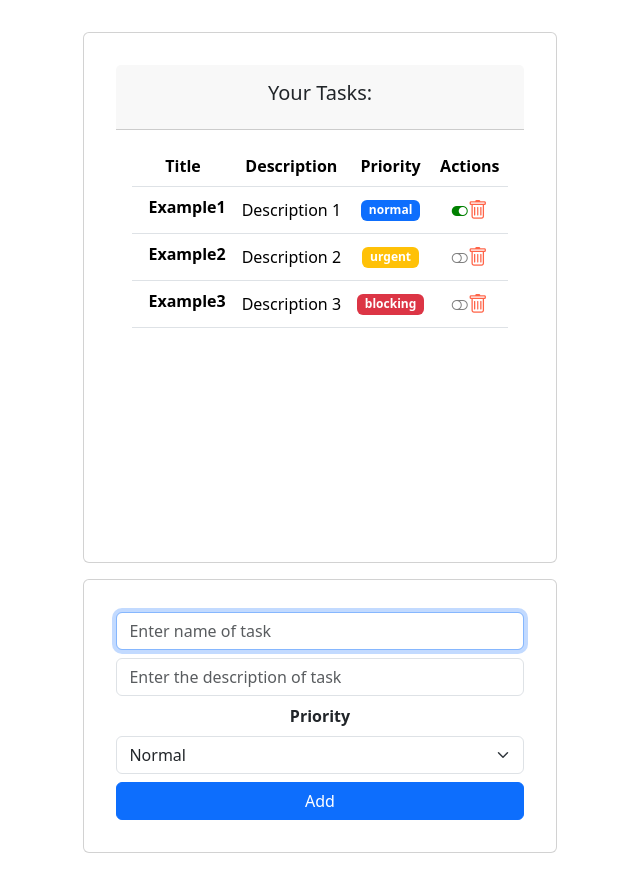
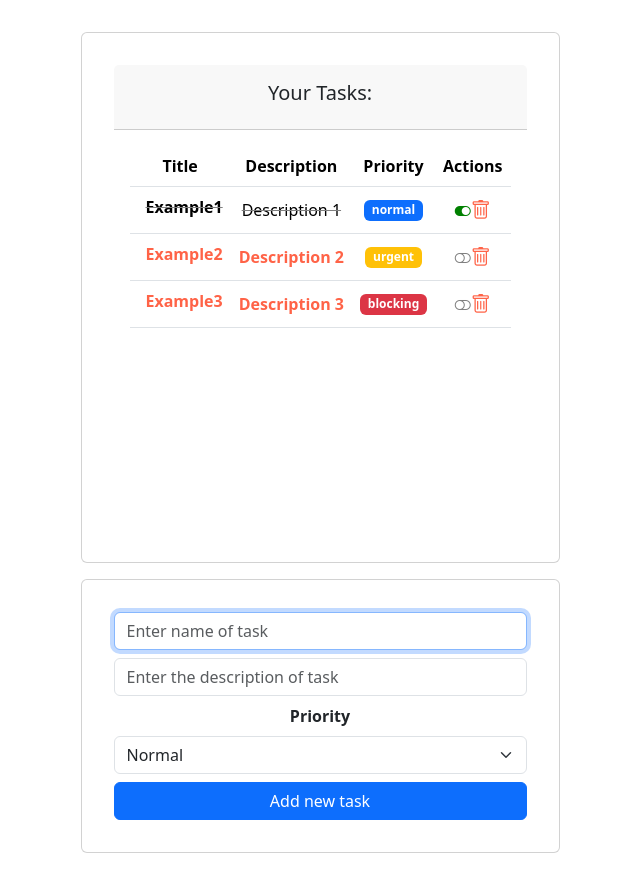
Before and after one commit to miguelruizF/app_tasks, a React (Vite) app: page / in a window 1280 px wide. Shown: the whole page, without its empty margins (320-960 px from the left). Built offline with nearby package versions, Linux system fonts and the light colour scheme.

Commit message:
Condicional task_list - tareas completadas o pendientes

```diff
--- a/src/components/container/Task_List.jsx
+++ b/src/components/container/Task_List.jsx
@@ -88,7 +88,7 @@ export const Task_ListComponent = () => {
         )
     }
 
-    let tasksTable = <ListTable></ListTable>
+    let tasksTable = <ListTable></ListTable> //Guardar lo que devuelva el componente y despues llamarlo a renderizar
 
     if ( tasks.length > 0 ) {
         tasksTable = <ListTable></ListTable>
@@ -114,7 +114,7 @@ export const Task_ListComponent = () => {
                         { tasksTable }
                     </div>
                 </div>
-                <TaskForm add={ addTask }></TaskForm>
+                <TaskForm add={ addTask } length={ tasks.length }></TaskForm>
             </div>
         </div>
     )
--- a/src/components/pure/Task.jsx
+++ b/src/components/pure/Task.jsx
@@ -2,10 +2,10 @@
 import PropTypes from 'prop-types'
 import { Task } from '../../models/task.class'
 import { useEffect } from 'react'
-
+import { LEVELS } from '../../models/levels.enum'
 //Importar hoja de estilos task.scss
 import '../../styles/task.scss'
-import { LEVELS } from '../../models/levels.enum'
+
 import { Badge } from 'react-bootstrap'
 
 const TaskComponent = ({ task, complete, remove }) => {
@@ -55,9 +55,22 @@ const TaskComponent = ({ task, complete, remove }) => {
         }
     }
 
+    /*  const taskCompleted = {
+        color: 'grey',
+        textDecoration: 'line-through',
+        fontWeight: 'bold'
+    }
+
+    const taskPending = {
+        color: 'tomato',
+        fontWeight: 'bold'
+    } */
+
+
     return (
         <>
-            <tr className='fw-normal'>
+            <tr className={ task.completed ? 'task-completed' :  'task-pending' }>
+            {/* <tr style={ task.completed ? taskCompleted : taskPending }> */}
                 <th>
                     <span className='ms-2'>{ task.name }</span>
                 </th>
--- a/src/components/pure/forms/TaskForm.jsx
+++ b/src/components/pure/forms/TaskForm.jsx
@@ -3,8 +3,9 @@ import { Button, Form } from "react-bootstrap"
 import PropTypes from 'prop-types'
 import { LEVELS } from "../../../models/levels.enum";
 import { Task } from "../../../models/task.class";
+import { SassColor } from "sass";
 
-export const TaskForm = ( { add } ) => {
+export const TaskForm = ( { add, length } ) => {
 
     //Referencias a los datos
     const nameRed = useRef('');
@@ -35,11 +36,14 @@ export const TaskForm = ( { add } ) => {
                     <option value={ LEVELS.BLOCKING }>Blocking</option>
                 </Form.Select>
             </Form.Group>
-            <Button type="submit" className="btn-primary mt-2">Add</Button>
+            <Button type="submit" className="btn-primary mt-2">
+                { length > 0 ? 'Add new task' : 'Create your first task' }
+            </Button>
         </Form>
     )
 }
 
 TaskForm.propTypes = {
-    add: PropTypes.func.isRequired
+    add: PropTypes.func.isRequired,
+    length: PropTypes.number.isRequired
 }
--- a/src/styles/task.scss
+++ b/src/styles/task.scss
@@ -10,3 +10,19 @@ h1{
 .task-action{
     cursor: pointer;
 }
+
+.task-completed{
+    color: grey;
+    text-decoration: line-through;
+}
+
+.task-pending{
+    font-weight: bold;
+    color: red !important;
+    & span{
+        color: tomato;
+    }
+    & h6>span{
+        color: white;
+    }
+}
```
